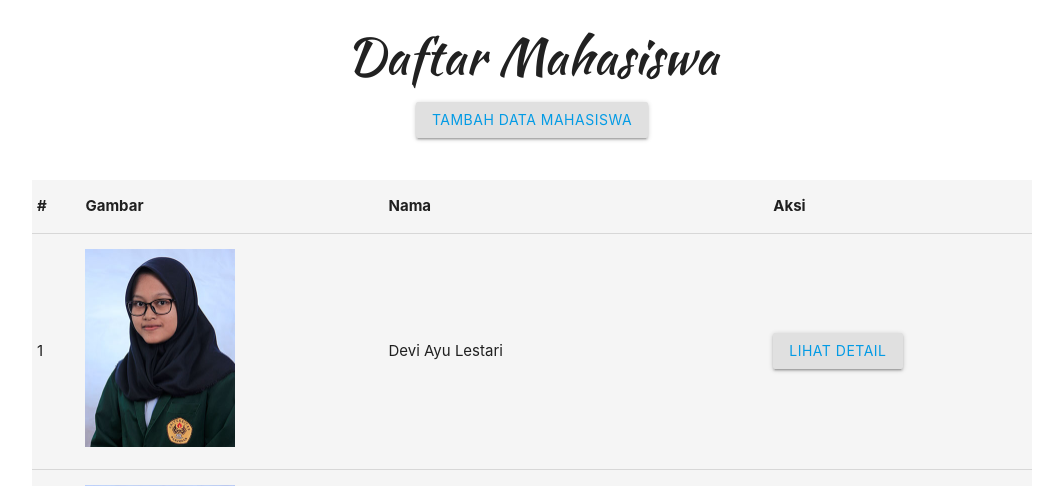
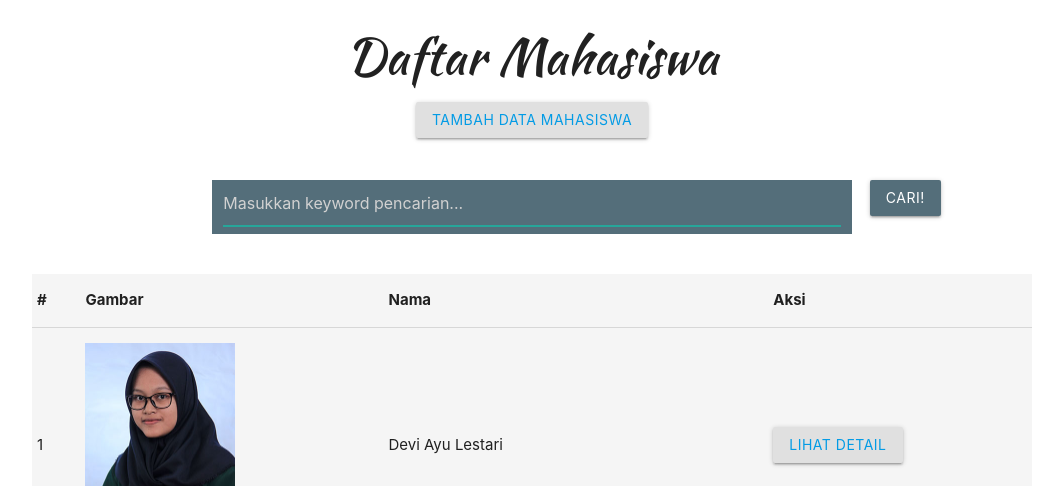
Before and after one commit to deviayulestari/pw2020_1930400055, a PHP site: page / in a window 1280 px wide. Shown: the top 486 px of the page, without its empty margins (108-1171 px from the left). Run offline with PHP 8.4, Linux system fonts and the light colour scheme; data comes from the database, SQL or seed files in the repository.

Commit message:
menambahkan cari

```diff
--- a/kuliah/pertemuan11/functions.php
+++ b/kuliah/pertemuan11/functions.php
@@ -71,3 +71,24 @@ function ubah($data)
   mysqli_query($conn, $query) or die(mysqli_error($conn));
   return mysqli_affected_rows($conn);
 }
+
+
+function cari($keyword)
+{
+  $conn = koneksi();
+
+  $query = "SELECT * FROM mahasiswa
+              WHERE
+              nama LIKE '%$keyword%' OR
+              nrp LIKE '%$keyword%' OR
+              email LIKE '%$keyword%' OR
+              jurusan LIKE '%$keyword%' ";
+  $result = mysqli_query($conn, $query);
+
+  $rows = [];
+  while ($row = mysqli_fetch_assoc($result)) {
+    $rows[] = $row;
+  }
+
+  return $rows;
+}
--- a/kuliah/pertemuan11/index.php
+++ b/kuliah/pertemuan11/index.php
@@ -1,6 +1,12 @@
 <?php
 require 'functions.php';
 $mahasiswa = query("SELECT * FROM mahasiswa");
+
+//ketika tombol cari di klik
+if (isset($_POST['cari'])) {
+  $mahasiswa = cari($_POST['keyword']);
+}
+
 ?>
 
 
@@ -29,6 +35,20 @@ $mahasiswa = query("SELECT * FROM mahasiswa");
     <button class="btn waves-effect grey lighten-2"><a href="tambah.php">Tambah Data Mahasiswa</a></button>
     <br><br>
 
+    <div class="row"></div>
+    <div class="row">
+      <div class="col s3"></div>
+      <div class="col s6  blue-grey darken-1">
+        <form action="" method="POST">
+          <input type="text" name="keyword" autofocus placeholder="Masukkan keyword pencarian..." autocomplete="off">
+      </div>
+      <div class="col s1">
+        <button class="btn   blue-grey darken-1" type="submit" name="cari">Cari!</button>
+      </div>
+      </form>
+      <div class="row"></div>
+    </div>
+
     <table border="1" cellpadding="10" cellspacing="0">
       <tr>
         <th>#</th>
@@ -36,6 +56,15 @@ $mahasiswa = query("SELECT * FROM mahasiswa");
         <th>Nama</th>
         <th>Aksi</th>
       </tr>
+
+      <?php if (empty($mahasiswa)) : ?>
+        <tr>
+          <td colspan="4">
+            <p style="color: red; font-style: italic;">Data Mahasiswa Tidak Ditemukan!</p>
+          </td>
+        </tr>
+      <?php endif; ?>
+
       <?php $i = 1;
       foreach ($mahasiswa as $m) : ?>
         <tr>
```
